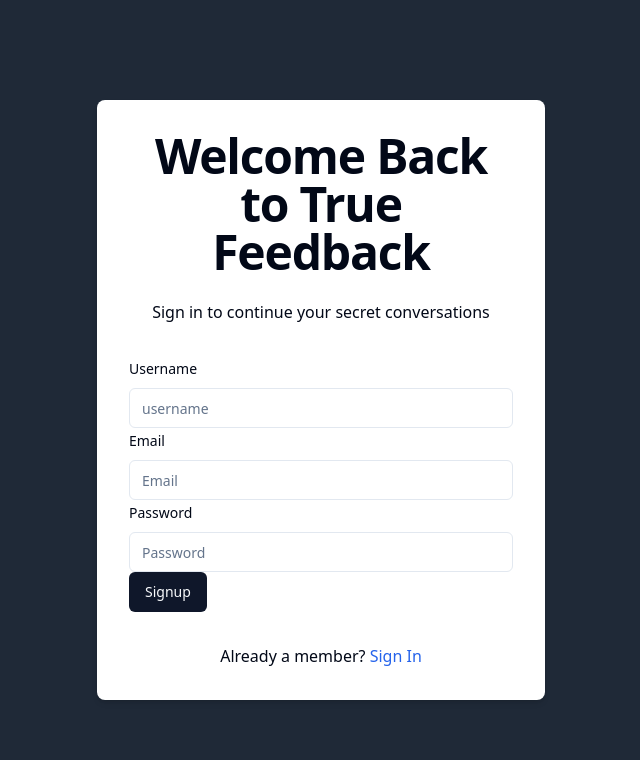
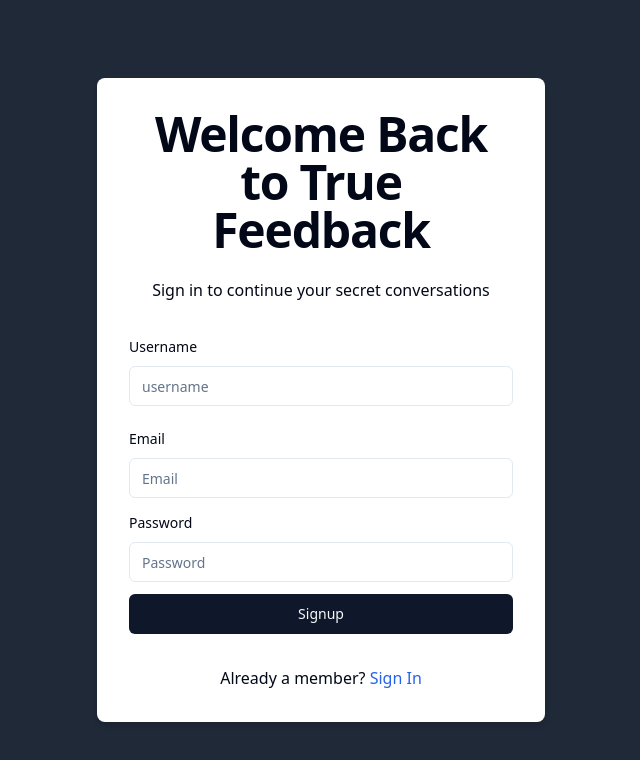
Before and after one commit to sarvajeet-hue/Mystry-Message-App, a Next.js app: page /sign-up in a window 1280 px wide. Shown: the top 760 px of the page, without its empty margins (319-959 px from the left). Built offline with nearby package versions, Linux system fonts and the light colour scheme.

Commit message:
updated sign-up component

```diff
--- a/src/app/(auth)/sign-up/page.tsx
+++ b/src/app/(auth)/sign-up/page.tsx
@@ -27,6 +27,7 @@
   const [isCheckingUsername, setIsCheckingUsername] = useState(false);
   const [isSubmitting, setIsSubmiting] = useState(false);
 
+
   const debounced = useDebounceCallback(setUsername, 300);
 
 
@@ -44,6 +45,7 @@
   useEffect(() => {
     const checkUsernameUnique = async () => {
       if (username){
+
         setIsCheckingUsername(true);
         setUsernameMessage("");
         try {
@@ -58,6 +60,7 @@
           );
         } finally {
           setIsCheckingUsername(false);
+
         }
       }
     };
@@ -95,8 +98,8 @@
             </p>
           </div>
 
-          <FormProvider {...form}>
-            <form onSubmit={form.handleSubmit(onSubmit)}>
+          <FormProvider  {...form}>
+            <form className="grid gap-3" onSubmit={form.handleSubmit(onSubmit)}>
               <FormField
                 control={form.control}
                 name="username"
@@ -113,6 +116,12 @@
                         }}
                       />
                     </FormControl>
+
+                    {isCheckingUsername && <p>Loading...</p>}
+
+                    <p className={`text-sm ${usernameMessage === "Username is Unique" ? ('text-green-600') : ('text-red-500')} ` }>
+                      {usernameMessage}
+                    </p>
 
                     <FormMessage />
                   </FormItem>
--- a/src/app/api/check-unique-username/route.ts
+++ b/src/app/api/check-unique-username/route.ts
@@ -55,7 +55,7 @@
        return Response.json(
         {
             success : true,
-            message : 'Username is available'
+            message : 'Username is Unique'
         } ,
         {status : 201}
     )
```
